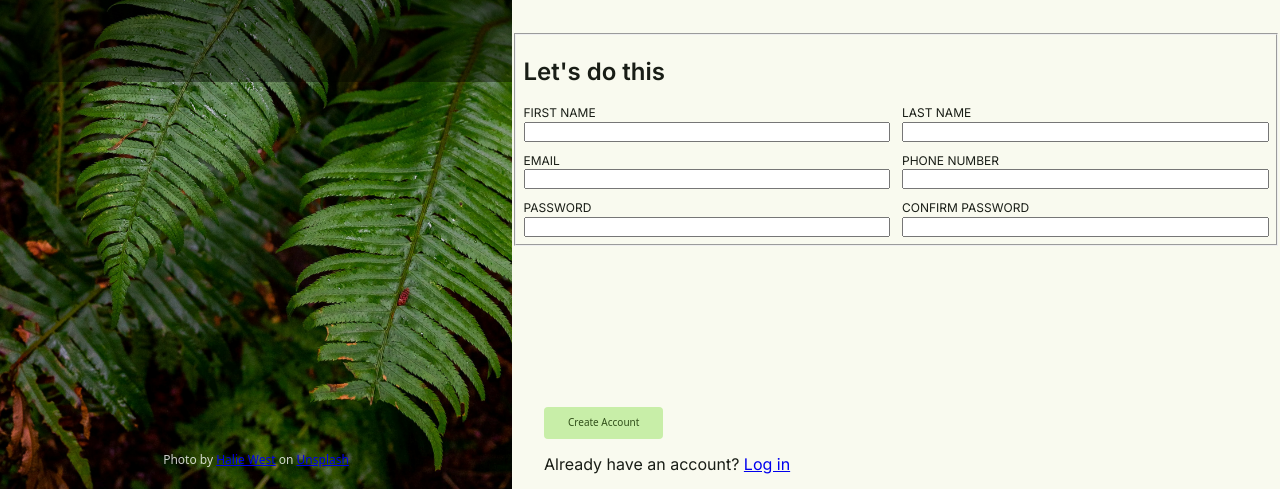
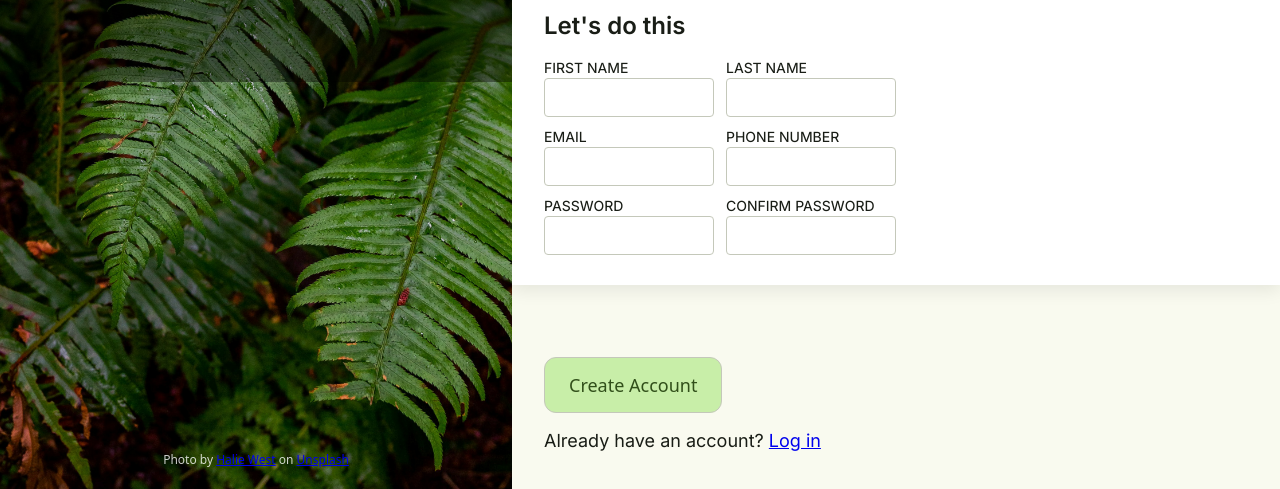
Before and after one commit to Tond0/odin-signUpForm, a website: page index.html in a window 1280 px wide. Shown: the part 311-800 px from the top of the page. Drawn offline with nearby package versions, Linux system fonts and the light colour scheme.

Commit message:
CSS Finished

```diff
--- a/index.html
+++ b/index.html
@@ -1,4 +1,4 @@
-<!DOCTYPE html>
+<!doctype html>
 <html lang="en">
 
 <head>
@@ -7,13 +7,11 @@
 
   <title>Sign Up | Odin Project</title>
 
-    <link rel="preconnect" href="https://fonts.googleapis.com">
-    <link rel="preconnect" href="https://fonts.gstatic.com" crossorigin>
-    <link
-        href="https://fonts.googleapis.com/css2?family=Inter:ital,opsz,wght@0,14..32,100..900;1,14..32,100..900&display=swap"
-        rel="stylesheet">
+  <link rel="preconnect" href="https://fonts.googleapis.com" />
+  <link rel="preconnect" href="https://fonts.gstatic.com" crossorigin />
+  <link href="https://fonts.googleapis.com/css2?family=Inter:wght@100..900&display=swap" rel="stylesheet" />
 
-    <link rel="stylesheet" href="style.css">
+  <link rel="stylesheet" href="style.css" />
 </head>
 
 <body>
@@ -32,13 +30,12 @@
 
     <section class="form-section">
       <header class="form-header">
-                <p class="text text-medium text-emphasized">
-                    This is not a real online service! You know you need
-                    something like this in your life to help you realize
-                    your deepest dreams. Sign up now to get started.
+        <p class="text text-medium text-emphasized-high">
+          This is not a real online service! You know you need something like
+          this in your life to help you realize your deepest dreams. Sign up
+          now to get started.
         </p>
-                <p class="text text-medium text-emphasized">
-
+        <p class="text text-medium text-emphasized-high">
           You <em>know</em> you want to.
         </p>
       </header>
@@ -46,49 +43,45 @@
       <form action="#" method="post" id="sign-up-form">
         <div class="form-wrapper">
           <fieldset class="input-grid">
-
-                        <h2 class="text text-medium text-emphasized">Let's do this</h2>
+            <h2 class="text text-medium text-emphasized-high">Let's do this</h2>
 
             <div class="fieldContainer">
               <div class="form-control">
-                                <label for="first-name" class="text text-label">FIRST NAME</label>
-                                <input type="text" id="first-name" name="first-name" class="form-input" />
+                <label for="first-name" class="text text-label text-emphasized-low">FIRST NAME</label>
+                <input type="text" id="first-name" name="first-name" class="form-input text text-small" />
               </div>
 
               <div class="form-control">
-                                <label for="last-name" class="text text-label">LAST NAME</label>
-                                <input type="text" id="last-name" name="last-name" class="form-input" required />
+                <label for="last-name" class="text text-label text-emphasized-low">LAST NAME</label>
+                <input type="text" id="last-name" name="last-name" class="form-input text text-small" required />
               </div>
 
               <div class="form-control">
-                                <label for="email" class="text text-label">EMAIL</label>
-                                <input type="email" id="email" name="email" class="form-input" required />
+                <label for="email" class="text text-label text-emphasized-low">EMAIL</label>
+                <input type="email" id="email" name="email" class="form-input text text-small" required />
               </div>
 
               <div class="form-control">
-                                <label for="phone-number" class="text text-label">PHONE NUMBER</label>
-                                <input type="tel" id="phone-number" name="phone-number" class="form-input" />
+                <label for="phone-number" class="text text-label text-emphasized-low">PHONE NUMBER</label>
+                <input type="tel" id="phone-number" name="phone-number" class="form-input text text-small" />
               </div>
 
               <div class="form-control">
-                                <label for="password" class="text text-label">PASSWORD</label>
-                                <input type="password" id="password" name="password" class="form-input" required />
+                <label for="password" class="text text-label text-emphasized-low">PASSWORD</label>
+                <input type="password" id="password" name="password" class="form-input text text-small" required />
               </div>
 
               <div class="form-control">
-                                <label for="confirm-password" class="text text-label">CONFIRM PASSWORD</label>
-                                <input type="password" id="confirm-password" name="confirm-password" class="form-input"
-                                    required />
+                <label for="confirm-password" class="text text-label text-emphasized-low">CONFIRM PASSWORD</label>
+                <input type="password" id="confirm-password" name="confirm-password" class="form-input text text-small" required />
               </div>
             </div>
-
           </fieldset>
         </div>
-
       </form>
 
       <div class="form-footer">
-                <button type="submit" class="btn btn-primary">Create Account</button>
+        <button type="submit" class="btn btn-primary btn-large">Create Account</button>
         <p class="text text-small">
           Already have an account?
           <a href="#">Log in</a>
--- a/style.css
+++ b/style.css
@@ -1,5 +1,7 @@
-@import 'node_modules/modern-normalize/modern-normalize.css';
+@import "node_modules/modern-normalize/modern-normalize.css";
 
+/* #region Custom Properties */
+/* MARK: Material Design Color Tokens */
 :root {
   --md-sys-color-primary: rgb(71 103 47);
   --md-sys-color-surface-tint: rgb(71 103 47);
@@ -26,8 +28,8 @@
   --md-sys-color-on-surface-variant: rgb(68 72 62);
   --md-sys-color-outline: rgb(116 121 109);
   --md-sys-color-outline-variant: rgb(196 200 186);
-    --md-sys-color-shadow: rgb(0 0 0);
-    --md-sys-color-scrim: rgb(0 0 0);
+  --md-sys-color-shadow: rgb(0 0 0 0.4);
+  --md-sys-color-scrim: rgb(0 0 0 0.4);
   --md-sys-color-inverse-surface: rgb(46 49 42);
   --md-sys-color-inverse-on-surface: rgb(240 242 231);
   --md-sys-color-inverse-primary: rgb(173 210 142);
@@ -53,16 +55,25 @@
 
   --logo-bg: rgba(0, 0, 0, 0.4);
 }
+/* #endregion */
 
+/* #region Font Faces */
+/* MARK: Custom Fonts */
 @font-face {
-  font-family: NorseBold; /* set name */
-  src: url(fonts/Norsebold.otf); /* url of the font */
+  font-family: NorseBold;
+  src: url(fonts/Norsebold.otf);
 }
+/* #endregion */
 
+/* #region Base Styles */
+/* MARK: HTML and Typography */
 html {
   font-size: 62.5%;
 }
+/* #endregion */
 
+/* #region Layout Components */
+/* MARK: Main Container and Hero */
 .main-container {
   display: flex;
   width: 100%;
@@ -74,8 +85,9 @@ html {
   position: relative;
   display: flex;
   align-items: center;
-    background: linear-gradient(rgba(0, 0, 0, 0.1), rgba(0, 0, 0, 0.1)),
-        url('images/Leafs.jpg') center/cover no-repeat;
+  background:
+    linear-gradient(rgba(0, 0, 0, 0.1), rgba(0, 0, 0, 0.1)),
+    url("images/Leafs.jpg") center/cover no-repeat;
 }
 
 .logo-container {
@@ -96,7 +108,7 @@ html {
 
 .logo-text {
   font-size: 10rem;
-    font-family: "NorseBold";
+  font-family: NorseBold;
   font-weight: 400;
   letter-spacing: 0.5rem;
   color: #ffffff;
@@ -111,45 +123,51 @@ html {
   color: rgba(255, 255, 255, 0.8);
   font-size: 1.2rem;
 }
+/* #endregion */
 
-.text
-{
+/* #region Typography Utilities */
+/* MARK: Text Classes */
+.text {
   font-family: "Inter", system-ui;
   font-weight: 400;
   color: var(--md-sys-color-on-surface);
 }
 
-.text-label
-{
-    font-size: 1.2rem;
+.text-label {
+  font-size: 1.4rem;
 }
 
-.text-small
-{
-    font-size: 1.6rem;
+.text-small {
+  font-size: 1.8rem;
 }
 
-.text-medium
-{
+.text-medium {
   font-size: 2.4rem;
 }
 
-.text-large
-{
+.text-large {
   font-size: 3.2rem;
 }
 
-.text-emphasized
-{
+.text-emphasized-high {
   font-weight: 600;
 }
 
+.text-emphasized-low {
+  font-weight: 450;
+}
+/* #endregion */
+
+/* #region Button Components */
+/* MARK: Base Button and Variants */
 .btn {
   font-weight: 500;
   padding: 1rem 2.4rem;
   border-radius: 0.4rem;
 
-    border: none;
+  border: 0.5px solid var(--md-sys-color-outline-variant);
+  box-shadow: 0 8px 32px var(--md-sys-color-shadow);
+
   cursor: pointer;
 }
 
@@ -163,6 +181,54 @@ html {
   background-color: var(--md-sys-color-primary-fixed-dim);
 }
 
+.btn-small {
+  width: auto;
+  height: 36px;
+  padding: 0 16px;
+  font-size: 14px;
+  border-radius: 8px;
+}
+
+.btn-medium {
+  width: auto;
+  height: 44px;
+  padding: 0 20px;
+  font-size: 16px;
+  border-radius: 10px;
+}
+
+.btn-large {
+  width: auto;
+  height: 56px;
+  padding: 0 24px;
+  font-size: 18px;
+  border-radius: 12px;
+}
+/* #endregion */
+
+/* #region Form Components */
+/* MARK: Form Wrapper and Grid */
+.form-wrapper {
+  box-shadow: 0px 6px 16px rgba(0, 0, 0, 0.08);
+
+  background-color: var(--md-sys-color-surface-container-lowest);
+
+  display: flex;
+  flex-flow: row nowrap;
+
+  width: 100%;
+
+  align-items: flex-start;
+  justify-content: flex-start;
+}
+
+.input-grid {
+  border: none;
+
+  flex: 0.5 0 2rem;
+  padding: 3rem;
+}
+
 .form-section {
   flex: 1;
   height: 100%;
@@ -170,23 +236,20 @@ html {
 
   display: flex;
   flex-direction: column;
-    justify-content: space-between;
+  justify-content: center;
 
-    gap: 2rem;
+  gap: 4rem;
 }
 
-.form-header
-{
+.form-header {
   padding: 3.2rem 3.2rem 0 3.2rem;
 }
 
-.form-footer
-{
+.form-footer {
   padding: 3.2rem 3.2rem 0 3.2rem;
 }
 
-.fieldContainer
-{
+.fieldContainer {
   display: flex;
   flex-flow: row wrap;
 
@@ -196,8 +259,7 @@ html {
   gap: 1.2rem;
 }
 
-.form-control
-{
+.form-control {
   display: flex;
   flex-flow: column nowrap;
 
@@ -208,8 +270,15 @@ html {
   align-items: flex-start;
 }
 
-.form-input
-{
+.form-input {
+  border: 0.5px solid var(--md-sys-color-outline-variant);
+  border-radius: 4px;
+
+  padding: 8px 12px;
+
+  box-shadow: inset 0 0 1px var(--md-sys-color-shadow);
+
   width: 100%;
   height: 100%;
 }
+/* #endregion */
```
Lines whose indentation alone changed are shown as unchanged.
